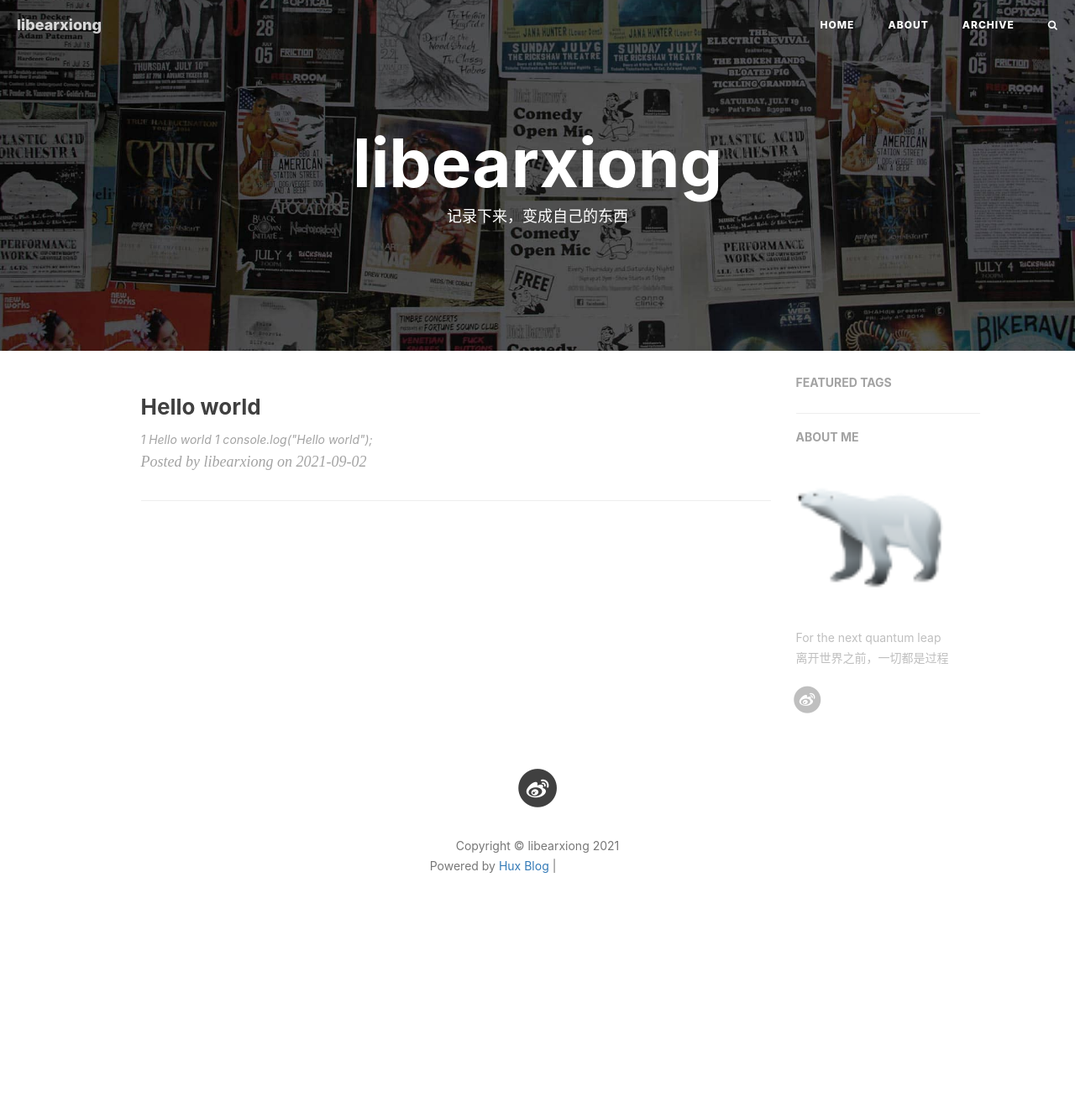
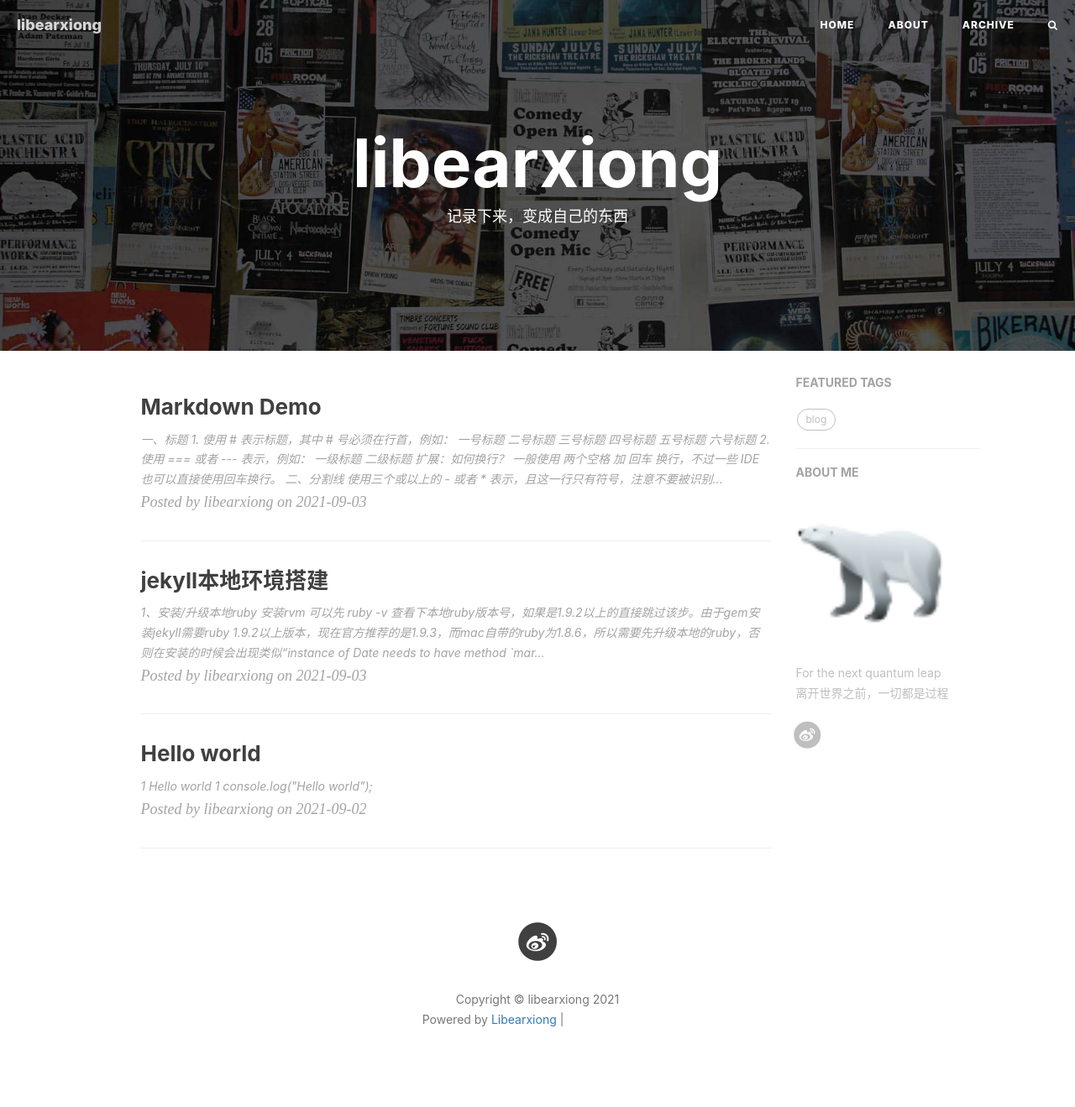
Before and after one commit to libear/Blog, a Jekyll site: the page built from index.html, in a window 1280 px wide. Shown: the whole page at 84% size. Built offline with Jekyll 4.4.1, drawn with Linux system fonts in a browser that asks for light colours; nearby versions of some CDN libraries; the list of posts is cut into pages by our own code; comment, search, counter and statistics services are not loaded; before the commit the page ends 1136 px from its top, so only the background shows below that; grey boxes are pictures that could not be loaded.

Commit message:
feat: add post

````diff
--- a/_includes/footer.html
+++ b/_includes/footer.html
@@ -9,10 +9,10 @@
                 <p class="copyright text-muted">
                     Copyright &copy; {{ site.title }} {{ site.time | date: '%Y' }}
                     <br>
-                    Powered by <a href="http://huangxuan.me">Hux Blog</a> |
+                    Powered by <a href="http://blog.libearxiong.com">Libearxiong</a> |
                     <iframe style="margin-left: 2px; margin-bottom:-5px;" frameborder="0" scrolling="0" width="100px"
                         height="20px"
-                        src="https://ghbtns.com/github-btn.html?user=huxpro&repo=huxpro.github.io&type=star&count=true">
+                        src="https://ghbtns.com/github-btn.html?user=libear&repo=blog&type=star&count=true">
                     </iframe>
                 </p>
             </div>
--- /dev/null
+++ b/_posts/blog/2021-09-03-jekyll-local.markdown
@@ -0,0 +1,75 @@
+---
+layout: post
+title: jekyll本地环境搭建
+tags: [blog]
+---
+
+# 1、安装/升级本地ruby
+## 安装rvm
+
+可以先 ruby -v 查看下本地ruby版本号，如果是1.9.2以上的直接跳过该步。由于gem安装jekyll需要ruby 1.9.2以上版本，现在官方推荐的是1.9.3，而mac自带的ruby为1.8.6，所以需要先升级本地的ruby，否则在安装的时候会出现类似“instance of Date needs to have method `marshal_load'”的报错。
+
+网上不少人使用源码安装来替换本地ruby，其实用rvm来管理多版本ruby是更安全、方便的方案。rvm的安装比较简单：
+
+```shell
+$ curl -L https://get.rvm.io | bash -s stable
+```
+
+安装好rvm后需要按照提示 source ~/.bash_profile 将rvm添加到环境变量中。
+
+## 卸载macports
+在正式安装ruby前还需要确保你本地没有安装macports，由于rvm会通过homebrew来安装ruby，而homebrew与macports存在兼容性问题，如果不删除macports会导致安装失败。删除macports有一定风险，请先自行 cd /opt/local 确认软件均可删除。
+
+```shell
+$ sudo port -f uninstall installed
+$ sudo rm -rf /opt/local ~/.macports
+```
+
+## 安装ruby
+
+
+接下来可以正式安装ruby了，这里可以先通过 rvm use 命令来获取详细的版本号，安装过程可参考以下代码：
+
+```shell
+$ rvm use 1.9.3
+ruby-1.9.3-p392 is not installed.
+To install do: 'rvm install ruby-1.9.3-p392'
+$ rvm install ruby-1.9.3-p392
+```
+
+大概N分钟之后，ruby 以及 homebrew即可安装完成，且自动切换到最新版ruby。
+
+# 2、安装jekyll
+更换gem source
+据说gem source会被墙，所以在正式安装jekyll之前可以先换成淘宝的镜像。
+
+```shell
+$ gem sources -l
+$ gem sources --remove https://rubygems.org/
+$ gem sources -a http://ruby.taobao.org/
+```
+
+安装jekyll
+```shell
+$ gem install jekyll
+```
+
+安装完成后，cd到项目根目录，使用以下命令即可运行jekyll环境，通过 localhost:4000 即可访问。
+
+```shell
+$ jekyll --server
+```
+或
+```shell
+$ jekyll s
+```
+
+## PS： 如果遇到
+
+```shell
+/System/Library/Frameworks/Ruby.framework/Versions/2.6/usr/lib/ruby/2.6.0/bundler/resolver.rb:287:in `block in verify_gemfile_dependencies_are_found!': Could not find gem 'jekyll-paginate' in any of the gem sources listed in your Gemfile. (Bundler::GemNotFound)
+```
+则：
+```shell
+bundle install
+```
--- /dev/null
+++ b/_posts/blog/2021-09-03-markdown.markdown
@@ -0,0 +1,223 @@
+---
+layout: post
+title: Markdown Demo
+tags: [blog]
+---
+
+## 一、标题
+
+### 1. 使用 `#` 表示标题，其中 `#` 号必须在行首，例如：
+
+# 一号标题
+## 二号标题
+### 三号标题
+#### 四号标题
+##### 五号标题
+###### 六号标题
+
+### 2. 使用 `===` 或者 `---` 表示，例如：
+
+一级标题
+===
+
+二级标题
+---
+
+#### **扩展：如何换行？**
+一般使用 **两个空格** 加 **回车** 换行，不过一些 IDE 也可以直接使用回车换行。
+
+
+## 二、分割线
+
+使用三个或以上的 `-` 或者 `*`  表示，且这一行只有符号，**注意不要被识别为二级标题即可**，例如中间或者前面可以加空格
+
+- - -
+
+* * *
+
+
+## 三、斜体和粗体
+
+使用 `*` 和 `**` 分别表示斜体和粗体，例如
+
+*斜体*
+**粗体**
+***又斜又粗***
+
+#### **扩展：**删除线使用两个 `~` 表示，例如
+
+~~我是要删掉的文字~~
+
+- - -
+
+
+## 四、超链接和图片
+
+超链接和图片的写法类似，图片仅在超链接前多了一个 `!` ，一般是 [文字描述] (链接)
+两种写法，分别是： [第一种写法](https://www.baidu.com/) 和 [第二种写法][1]
+图片的话就比如这样： ![Image][2]
+
+[1]: https://www.baidu.com/
+[2]: https://www.zybuluo.com/static/img/logo.png
+
+- - -
+
+
+## 五、无序列表
+
+使用 `-`、`+` 和 `*` 表示无序列表，前后留一行空白，可嵌套，例如
+
++ 一层
+    - 二层
+    - 二层
+        * 三层
+            + 四层
++ 一层
+
+- - -
+
+
+## 六、有序列表
+
+使用 `1. ` （点号后面有个空格）表示有序列表，可嵌套，例如
+
+1. 一层
+    1. 二层
+    2. 二层
+2. 一层
+
+- - -
+
+
+## 七、文字引用
+
+使用 `>` 表示，可以有多个 `>`，表示层级更深，例如
+
+> 第一层
+>>第二层
+>这样是跳不出去的
+>>> 还可以更深
+
+> 这样就跳出去了
+
+- - -
+
+
+## 八、行内代码块
+
+其实上面已经用过很多次了，即使用 \` 表示，例如
+
+`行内代码块`
+
+### 扩展：很多字符是需要转义，使用反斜杠 `\` 进行转义
+
+- - -
+
+
+## 九、代码块
+
+使用四个空格缩进表示代码块，例如
+
+    public class HelloWorld
+    {
+        public static void main(String[] args)
+        {
+            System.out.println( "Hello, World!" );
+        }
+    }
+
+一些 IDE 支持行数提示和着色，一般使用三个 \` 表示，例如
+
+```
+public class HelloWorld
+{
+    public static void main(String[] args)
+    {
+        System.out.println( "Hello, World!" );
+    }
+}
+```
+
+- - -
+
+
+## 十、表格
+
+直接看例子吧，第二行的 `---:` 表示了对齐方式，默认**左对齐**，还有**右对齐**和**居中**
+
+|商品|数量|单价|
+|---|---:|:---:|
+|苹果苹果苹果|10|\$1|
+|电脑|1|\$1999|
+
+- - -
+
+
+## 十一、数学公式
+
+使用 `$` 表示，其中一个 \$ 表示在行内，两个 \$ 表示独占一行。
+例如质量守恒公式：$$E=mc^2$$
+支持 **LaTeX** 编辑显示支持，例如：$\sum_{i=1}^n a_i=0$， 访问 [MathJax][2] 参考更多使用方法。
+
+推荐一个常用的数学公式在线编译网站： [https://www.codecogs.com/latex/eqneditor.php][3]
+
+[2]: http://meta.math.stackexchange.com/questions/5020/mathjax-basic-tutorial-and-quick-reference
+
+[3]: https://www.codecogs.com/latex/eqneditor.php
+
+- - -
+
+
+## 十二、支持HTML标签
+
+### 1. 例如想要段落的缩进，可以如下：
+
+&nbsp;&nbsp;不断行的空白格&nbsp;或&#160;
+&ensp;&ensp;半方大的空白&ensp;或&#8194;
+&emsp;&emsp;全方大的空白&emsp;或&#8195;
+
+
+- - -
+
+## 十三、其它
+1. markdown 各个 IDE 的使用可能存在大同小异，一般可以参考各个 IDE 的介绍文档
+2. 本文档介绍的内容基本适用于大部分的 IDE
+3. 其它一些类似 **流程图** 之类的功能，需要看 IDE 是否支持。
+
+
+查看原始数据：[https://raw.githubusercontent.com/afei-cn/MarkdownDemo/master/README.md](https://raw.githubusercontent.com/afei-cn/MarkdownDemo/master/README.md)
+
+## PS：代码块支持的语言
+
+|关键字[以下任何一个都可以]|语言|
+|:---:|:---:|
+|c#, c-sharp, csharp|C#|
+|java|Java|
+|php|PHP|
+|js, jscript, javascript|JavaScript|
+|css|CSS|
+|text, plain|text|
+|sql|SQL|
+|py, python|Python|
+|bash, shell|Shell|
+|sass, scss|SASS&SCSS|
+|perl, pl, Perl|Perl|
+|swift|swift|
+|go, golang|GO|
+|cpp, c|C|
+|applescript|AppleScript|
+|actionscript3, as3|ActionScript 3.0|
+|coldfusion, cf|ColdFusion|
+|delphi, pascal, pas|Delphi|
+|diff,patch|diff&patch|
+|erl, erlang|Erlang|
+|groovy|Groovy|
+|jfx, javafx|JavaFX|
+|ruby, rails, ror, rb|Ruby|
+|scala|Scala|
+|vb, vbnet|Visual Basic|
+|xml, xhtml, xslt, html|XML|
+|objc, obj-c|Objective C|
+|f#, f-sharp, fsharp|F#|
+|r, s, splus|R|
+|matlab|matlab|
````
